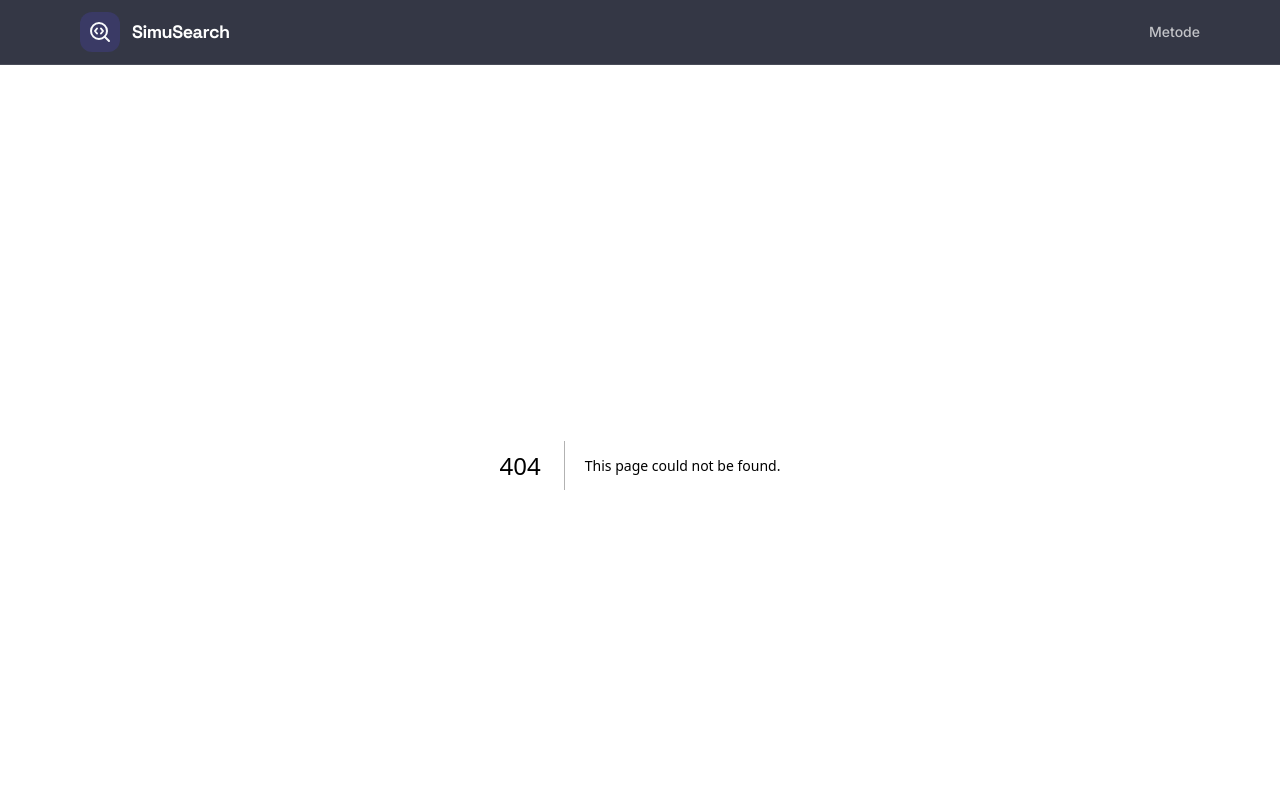
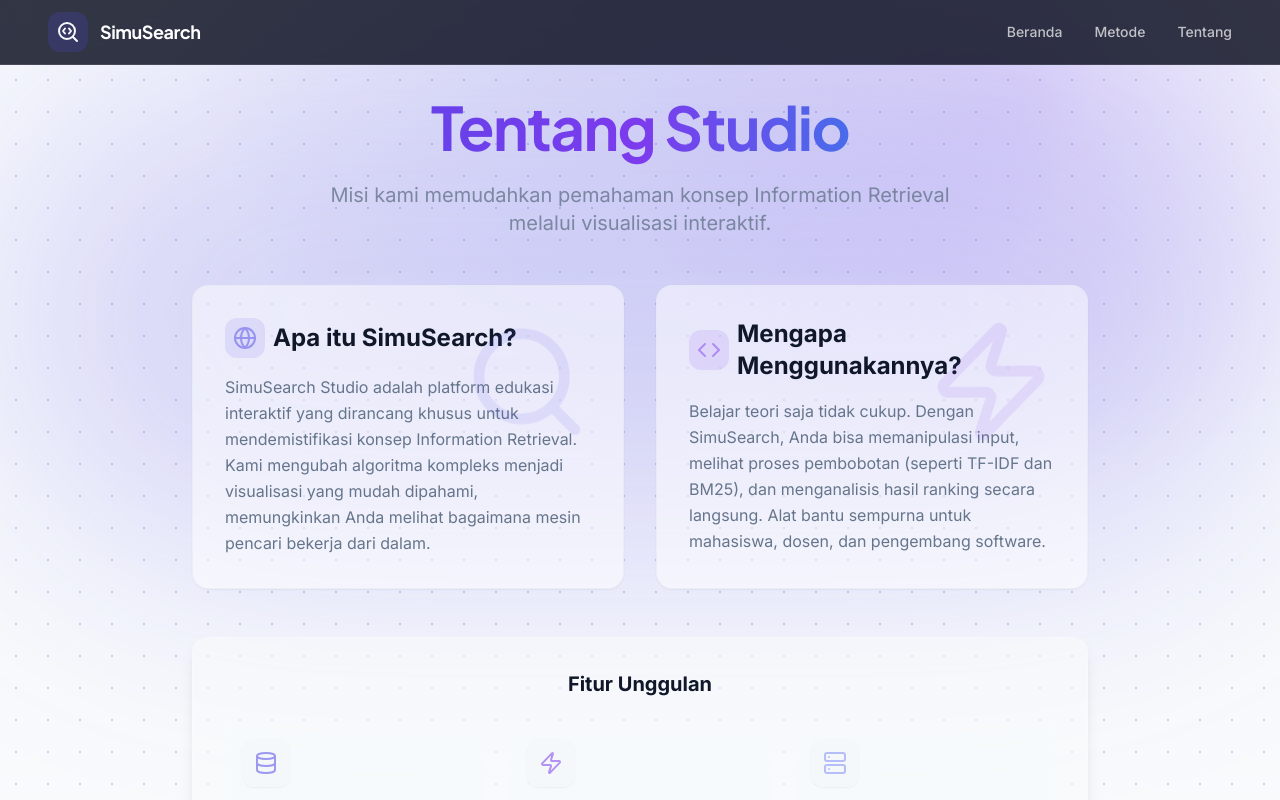
Before and after one commit to codebyyanto/SimuSearch, a Next.js app: page /about in a window 1280 px wide. Before the commit this address had no page. Shown: the top 800 px of the page. Built offline with nearby package versions, Linux system fonts and the light colour scheme.

Commit message:
update tampilan website dan fitur

```diff
--- /dev/null
+++ b/src/app/about/page.tsx
@@ -0,0 +1,87 @@
+import { Code, Database, Globe, Search, Server, Zap } from 'lucide-react';
+
+export default function AboutPage() {
+    return (
+        <div className="container mx-auto px-4 py-8 relative min-h-[calc(100vh-4rem)] flex flex-col justify-center">
+            <div className="absolute top-0 left-1/2 -translate-x-1/2 w-full h-[500px] bg-primary/20 blur-[120px] rounded-full pointer-events-none -z-10" />
+
+            <section className="max-w-4xl mx-auto space-y-12 animate-in-fade">
+                <div className="text-center space-y-4">
+                    <h1 className="text-4xl md:text-6xl font-bold font-headline tracking-tight text-gradient pb-2">
+                        Tentang Studio
+                    </h1>
+                    <p className="text-xl text-muted-foreground/80 max-w-2xl mx-auto">
+                        Misi kami memudahkan pemahaman konsep Information Retrieval melalui visualisasi interaktif.
+                    </p>
+                </div>
+
+                <div className="grid md:grid-cols-2 gap-8 animate-in-slide-up delay-200">
+                    <div className="glass-card p-8 rounded-2xl relative overflow-hidden group hover:border-primary/50 transition-colors duration-500">
+                        <div className="absolute top-0 right-0 p-8 opacity-10 group-hover:opacity-20 transition-opacity animate-float">
+                            <Search className="w-32 h-32 text-primary" />
+                        </div>
+                        <h2 className="text-2xl font-bold mb-4 flex items-center gap-2">
+                            <div className="p-2 bg-primary/20 rounded-lg animate-pulse-slow">
+                                <Globe className="w-6 h-6 text-primary" />
+                            </div>
+                            Apa itu SimuSearch?
+                        </h2>
+                        <p className="text-muted-foreground leading-relaxed">
+                            SimuSearch Studio adalah platform edukasi interaktif yang dirancang khusus untuk mendemistifikasi konsep Information Retrieval.
+                            Kami mengubah algoritma kompleks menjadi visualisasi yang mudah dipahami, memungkinkan Anda melihat bagaimana mesin pencari bekerja dari dalam.
+                        </p>
+                    </div>
+
+                    <div className="glass-card p-8 rounded-2xl relative overflow-hidden group hover:border-accent/50 transition-colors duration-500">
+                        <div className="absolute top-0 right-0 p-8 opacity-10 group-hover:opacity-20 transition-opacity animate-float animation-delay-2000">
+                            <Zap className="w-32 h-32 text-accent" />
+                        </div>
+                        <h2 className="text-2xl font-bold mb-4 flex items-center gap-2">
+                            <div className="p-2 bg-accent/20 rounded-lg animate-pulse-slow">
+                                <Code className="w-6 h-6 text-accent" />
+                            </div>
+                            Mengapa Menggunakannya?
+                        </h2>
+                        <p className="text-muted-foreground leading-relaxed">
+                            Belajar teori saja tidak cukup. Dengan SimuSearch, Anda bisa memanipulasi input, melihat proses pembobotan (seperti TF-IDF dan BM25),
+                            dan menganalisis hasil ranking secara langsung. Alat bantu sempurna untuk mahasiswa, dosen, dan pengembang software.
+                        </p>
+                    </div>
+                </div>
+
+                <div className="glass p-8 rounded-2xl animate-in-slide-up delay-300">
+                    <h3 className="text-xl font-bold mb-6 text-center">Fitur Unggulan</h3>
+                    <div className="grid grid-cols-1 md:grid-cols-3 gap-6">
+                        <FeatureItem
+                            icon={<Database className="w-6 h-6 text-primary animate-pulse-slow" />}
+                            title="Multi-Algoritma"
+                            desc="Dukung VSM, Boolean, BM25, hingga Clustering."
+                        />
+                        <FeatureItem
+                            icon={<Zap className="w-6 h-6 text-accent animate-pulse-slow" />}
+                            title="Real-time Simulation"
+                            desc="Lihat hasil perubahan query dan dokumen seketika."
+                        />
+                        <FeatureItem
+                            icon={<Server className="w-6 h-6 text-indigo-400 animate-pulse-slow" />}
+                            title="Code-Free Learning"
+                            desc="Pahami logika backend tanpa perlu menulis satu baris kode pun."
+                        />
+                    </div>
+                </div>
+            </section>
+        </div>
+    );
+}
+
+function FeatureItem({ icon, title, desc }: { icon: React.ReactNode; title: string; desc: string }) {
+    return (
+        <div className="p-4 rounded-xl bg-background/40 border border-white/5 hover:bg-background/60 transition-all duration-300 hover:scale-105 group cursor-default">
+            <div className="mb-3 p-3 bg-secondary/50 rounded-lg w-fit group-hover:bg-primary/20 transition-colors duration-300 shadow-sm group-hover:shadow-primary/20">
+                {icon}
+            </div>
+            <h4 className="font-bold mb-1 group-hover:text-primary transition-colors">{title}</h4>
+            <p className="text-sm text-muted-foreground">{desc}</p>
+        </div>
+    );
+}
--- a/src/app/layout.tsx
+++ b/src/app/layout.tsx
@@ -20,7 +20,7 @@ export default function RootLayout({
         <link rel="preconnect" href="https://fonts.googleapis.com" />
         <link rel="preconnect" href="https://fonts.gstatic.com" crossOrigin="anonymous" />
         <link href="https://fonts.googleapis.com/css2?family=Inter:wght@400;500;700&display=swap" rel="stylesheet" />
-        <link href="https://fonts.googleapis.com/css2?family=Space+Grotesk:wght@400;500;700&display=swap" rel="stylesheet" />
+        <link href="https://fonts.googleapis.com/css2?family=Plus+Jakarta+Sans:wght@400;500;600;700&display=swap" rel="stylesheet" />
       </head>
       <body className="font-body antialiased">
         <div className="relative flex min-h-screen flex-col">
--- a/src/app/page.tsx
+++ b/src/app/page.tsx
@@ -19,11 +19,12 @@ export default function Home() {
       <div className="absolute top-0 left-1/2 -translate-x-1/2 w-full h-[500px] bg-primary/20 blur-[120px] rounded-full pointer-events-none -z-10" />
 
       <section className="text-center my-8 md:my-16 animate-in-fade">
-        <h1 className="text-5xl md:text-7xl font-bold font-headline leading-tight tracking-tight mb-6 animate-in-slide-up delay-200">
-          <span className="text-gradient">SimuSearch</span> <br />
+        <h1 className="text-4xl md:text-6xl font-bold font-headline leading-tight tracking-tight mb-6 animate-in-slide-up delay-200">
+          Visualisasikan <br />
+          <span className="text-gradient">Logika Pencarian</span> Anda
         </h1>
         <p className="mt-6 text-lg md:text-xl text-muted-foreground/80 max-w-2xl mx-auto leading-relaxed animate-in-slide-up delay-300">
-          Website interaktif untuk menjelajahi, mensimulasikan, dan memahami berbagai metode Information Retrieval dengan visualisasi real-time.
+          SimuSearch Studio membantu Anda memahami algoritma Information Retrieval melalui simulasi interaktif dan visualisasi data real-time.
         </p>
       </section>
 
@@ -40,7 +41,7 @@ export default function Home() {
         </div>
       </section>
 
-      <section className="animate-in-slide-up delay-300">
+      <section id="metode" className="animate-in-slide-up delay-300 scroll-mt-24">
         <h2 className="text-2xl font-bold font-headline mb-8 text-center md:text-left flex items-center gap-2">
           <span className="w-1 h-8 bg-gradient-to-b from-primary to-accent rounded-full mb-1" />
           Pilih Metode Simulasi
--- a/src/components/Header.tsx
+++ b/src/components/Header.tsx
@@ -4,7 +4,7 @@ import { SearchCode } from 'lucide-react';
 export function Header() {
   return (
     <header className="sticky top-0 z-50 hidden w-full border-b border-white/10 bg-slate-950/80 backdrop-blur-md supports-[backdrop-filter]:bg-slate-950/80 md:block transition-all duration-300">
-      <div className="container mx-auto flex h-16 items-center px-20">
+      <div className="container mx-auto flex h-16 items-center px-12">
         <div className="flex w-full justify-between items-center">
           <Link href="/" className="flex items-center gap-3 group">
             <div className="bg-primary/20 p-2 rounded-lg group-hover:bg-primary/30 transition-colors">
@@ -14,10 +14,22 @@ export function Header() {
           </Link>
           <nav className="flex items-center space-x-8 text-sm font-medium">
             <Link
-              href="/metode"
+              href="/"
+              className="relative py-1 text-white/70 transition-colors hover:text-white after:absolute after:bottom-0 after:left-0 after:h-0.5 after:w-0 after:bg-white after:transition-all after:duration-300 hover:after:w-full"
+            >
+              Beranda
+            </Link>
+            <Link
+              href="/#metode"
               className="relative py-1 text-white/70 transition-colors hover:text-white after:absolute after:bottom-0 after:left-0 after:h-0.5 after:w-0 after:bg-white after:transition-all after:duration-300 hover:after:w-full"
             >
               Metode
+            </Link>
+            <Link
+              href="/about"
+              className="relative py-1 text-white/70 transition-colors hover:text-white after:absolute after:bottom-0 after:left-0 after:h-0.5 after:w-0 after:bg-white after:transition-all after:duration-300 hover:after:w-full"
+            >
+              Tentang
             </Link>
           </nav>
         </div>
--- a/src/components/SimulationPage.tsx
+++ b/src/components/SimulationPage.tsx
@@ -63,6 +63,28 @@ const HighlightedText = ({ text, highlights }: { text: string; highlights: numbe
   return <p className="font-mono text-sm whitespace-pre-wrap">{parts.map((p, i) => <React.Fragment key={i}>{p}</React.Fragment>)}</p>;
 };
 
+const ExpandableText = ({ text, maxLength = 150 }: { text: string; maxLength?: number }) => {
+  const [isExpanded, setIsExpanded] = useState(false);
+
+  if (text.length <= maxLength) {
+    return <p className="whitespace-pre-wrap">{text}</p>;
+  }
+
+  return (
+    <div>
+      <p className="whitespace-pre-wrap">
+        {isExpanded ? text : `${text.substring(0, maxLength)}...`}
+      </p>
+      <button
+        onClick={() => setIsExpanded(!isExpanded)}
+        className="text-xs text-primary mt-1 hover:underline font-medium focus:outline-none"
+      >
+        {isExpanded ? "Sembunyikan" : "Lihat Selengkapnya"}
+      </button>
+    </div>
+  );
+};
+
 const ResultsDisplay = ({ methodId, results }: { methodId: string, results: IrOutput }) => {
   if (results.message && (!results.rankedDocuments && !results.matches && !results.matchedDocuments && !results.clusters)) {
     return <Alert><Terminal className="h-4 w-4" /><AlertTitle>Informasi</AlertTitle><AlertDescription>{results.message}</AlertDescription></Alert>;
@@ -117,7 +139,7 @@ const ResultsDisplay = ({ methodId, results }: { methodId: string, results: IrOu
                   </TableCell>
                   <TableCell className="font-mono align-top">{doc.score.toFixed(6)}</TableCell>
                   <TableCell className="align-top">
-                    <p className="text-sm text-muted-foreground whitespace-pre-wrap">{doc.content}</p>
+                    <ExpandableText text={doc.content} maxLength={100} />
                   </TableCell>
                 </TableRow>
               ))}
@@ -143,7 +165,7 @@ const ResultsDisplay = ({ methodId, results }: { methodId: string, results: IrOu
                 <Badge variant="default"><CheckCircle className="w-3 h-3 mr-1" />Cocok</Badge>
               </CardHeader>
               <CardContent className="p-4 pt-0">
-                <p className="text-sm text-muted-foreground">{doc.content}</p>
+                <ExpandableText text={doc.content} />
               </CardContent>
             </Card>
           ))
@@ -168,7 +190,7 @@ const ResultsDisplay = ({ methodId, results }: { methodId: string, results: IrOu
                 {docs.map((doc) => (
                   <div key={doc.docId} className="text-sm text-muted-foreground border-l-2 border-primary pl-3">
                     <p className="font-semibold text-foreground">{doc.name}</p>
-                    <p className="truncate">{doc.content}</p>
+                    <ExpandableText text={doc.content} />
                   </div>
                 ))}
               </CardContent>
--- a/tailwind.config.ts
+++ b/tailwind.config.ts
@@ -1,4 +1,4 @@
-import type {Config} from 'tailwindcss';
+import type { Config } from 'tailwindcss';
 
 export default {
   darkMode: ['class'],
@@ -11,7 +11,7 @@ export default {
     extend: {
       fontFamily: {
         body: ['Inter', 'sans-serif'],
-        headline: ['Space Grotesk', 'sans-serif'],
+        headline: ['Plus Jakarta Sans', 'sans-serif'],
         code: ['monospace'],
       },
       colors: {
@@ -73,25 +73,24 @@ export default {
       },
       keyframes: {
         'accordion-down': {
-          from: {
-            height: '0',
-          },
-          to: {
-            height: 'var(--radix-accordion-content-height)',
-          },
+          from: { height: '0' },
+          to: { height: 'var(--radix-accordion-content-height)' },
         },
         'accordion-up': {
-          from: {
-            height: 'var(--radix-accordion-content-height)',
-          },
-          to: {
-            height: '0',
-          },
+          from: { height: 'var(--radix-accordion-content-height)' },
+          to: { height: '0' },
+        },
+        float: {
+          '0%, 100%': { transform: 'translateY(0)' },
+          '50%': { transform: 'translateY(-10px)' },
         },
       },
       animation: {
         'accordion-down': 'accordion-down 0.2s ease-out',
         'accordion-up': 'accordion-up 0.2s ease-out',
+        'float': 'float 6s ease-in-out infinite',
+        'pulse-slow': 'pulse 4s cubic-bezier(0.4, 0, 0.6, 1) infinite',
+        'spin-slow': 'spin 12s linear infinite',
       },
     },
   },
```
